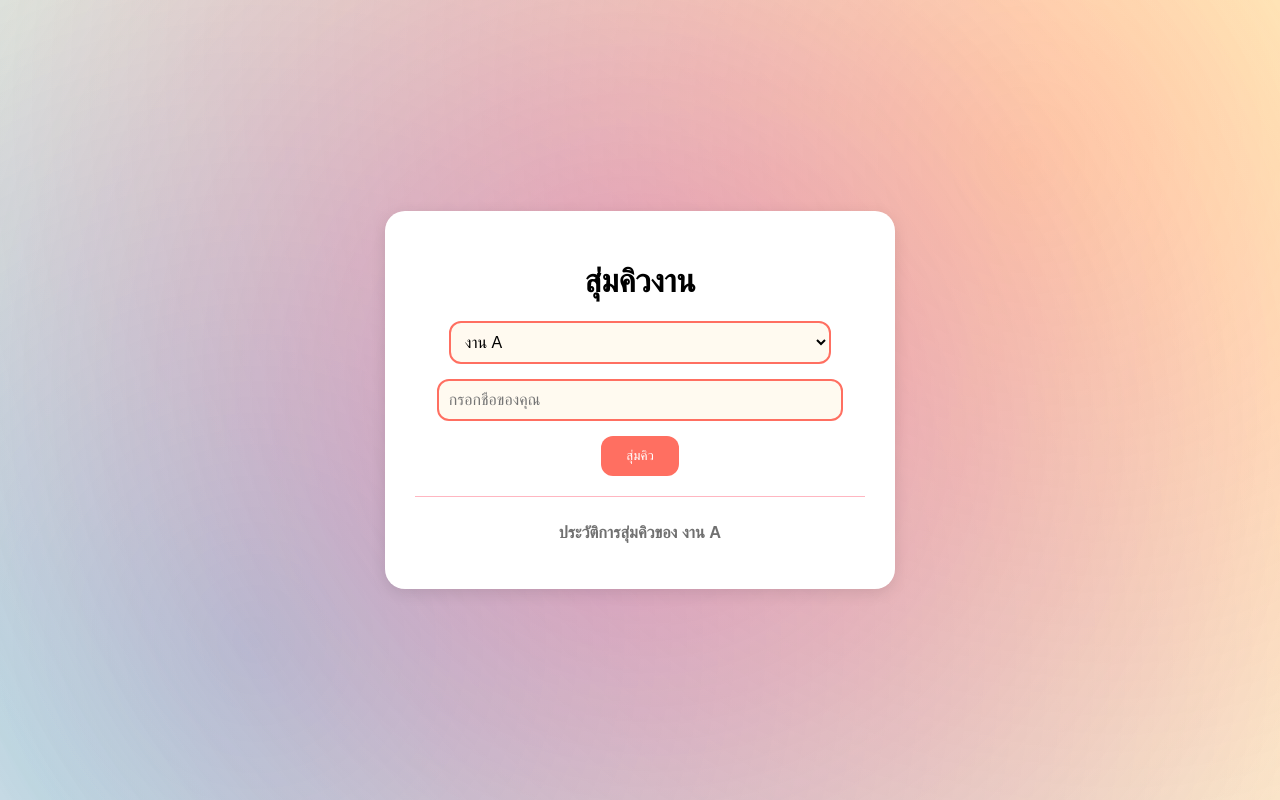
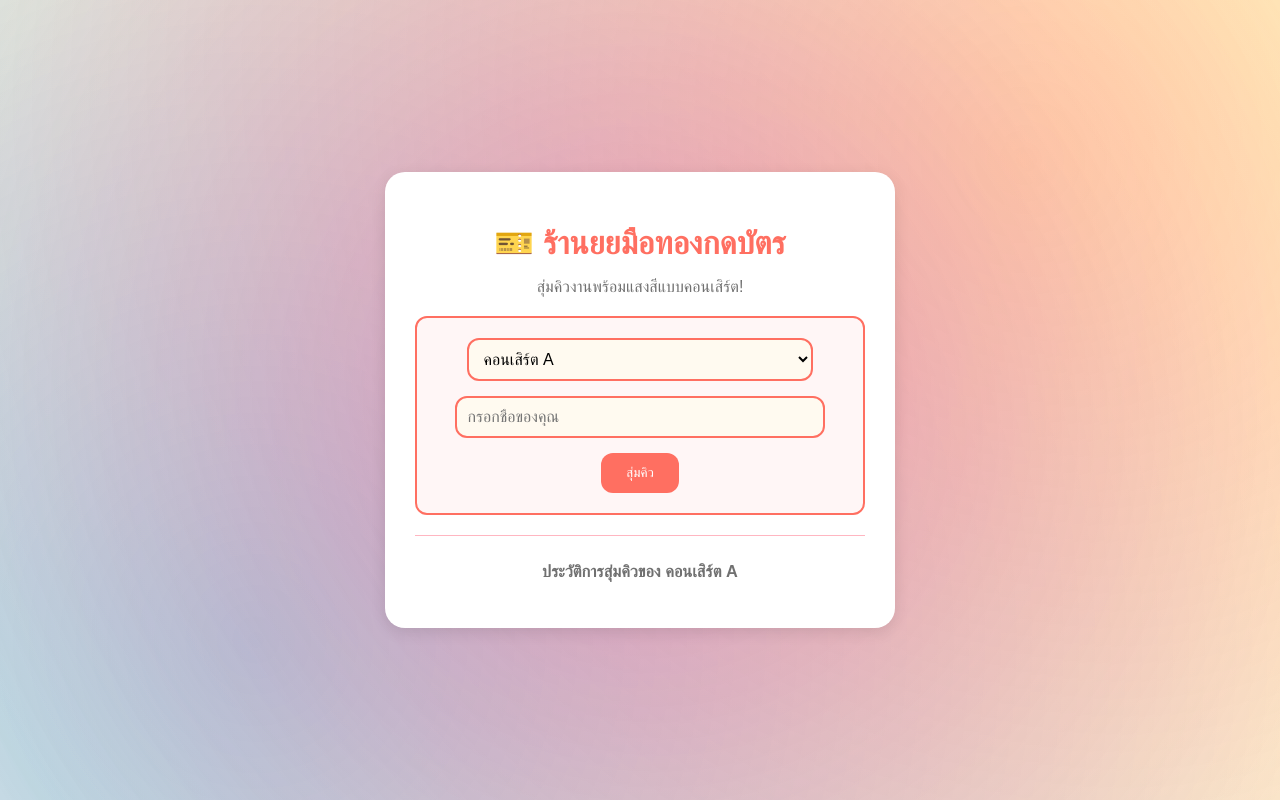
Before and after one commit to tangzsxdc123/-, a plain HTML site: page index.html in a window 1280 px wide. Drawn offline with Linux system fonts and the light colour scheme.

Commit message:
Update index.html

```diff
--- a/index.html
+++ b/index.html
@@ -1,37 +1,29 @@
-<!DOCTYPE html>
-<html lang="en" >
-<head>
-  <meta charset="UTF-8">
-  <title>สุ่มคิวงาน</title>
-  <link rel="stylesheet" href="./style.css">
-
-</head>
-<body>
-<!-- partial:index.partial.html -->
 <!DOCTYPE html>
 <html>
 <head>
-    <title>สุ่มคิวงาน</title>
+    <title>ร้านยยมือทองกดบัตร</title>
     <link rel="stylesheet" href="style.css">
 </head>
 <body>
     <div id="app">
-        <h1>สุ่มคิวงาน</h1>
-        <select id="taskSelector">
-            <option value="งาน A">งาน A</option>
-            <option value="งาน B">งาน B</option>
-            <option value="งาน C">งาน C</option>
-        </select>
-        <input id="nameInput" placeholder="กรอกชื่อของคุณ">
-        <button id="generateButton">สุ่มคิว</button>
+        <div class="header">
+            <h1>🎫 ร้านยยมือทองกดบัตร</h1>
+            <p>สุ่มคิวงานพร้อมแสงสีแบบคอนเสิร์ต!</p>
+        </div>
+
+        <div class="form-container">
+            <select id="taskSelector">
+                <option value="คอนเสิร์ต A">คอนเสิร์ต A</option>
+                <option value="คอนเสิร์ต B">คอนเสิร์ต B</option>
+                <option value="คอนเสิร์ต C">คอนเสิร์ต C</option>
+            </select>
+            <input id="nameInput" placeholder="กรอกชื่อของคุณ">
+            <button id="generateButton">สุ่มคิว</button>
+        </div>
+
         <div id="result"></div>
         <div id="previousResults"></div>
     </div>
     <script src="script.js"></script>
 </body>
 </html>
-<!-- partial -->
-  <script  src="./script.js"></script>
-
-</body>
-</html>
```
